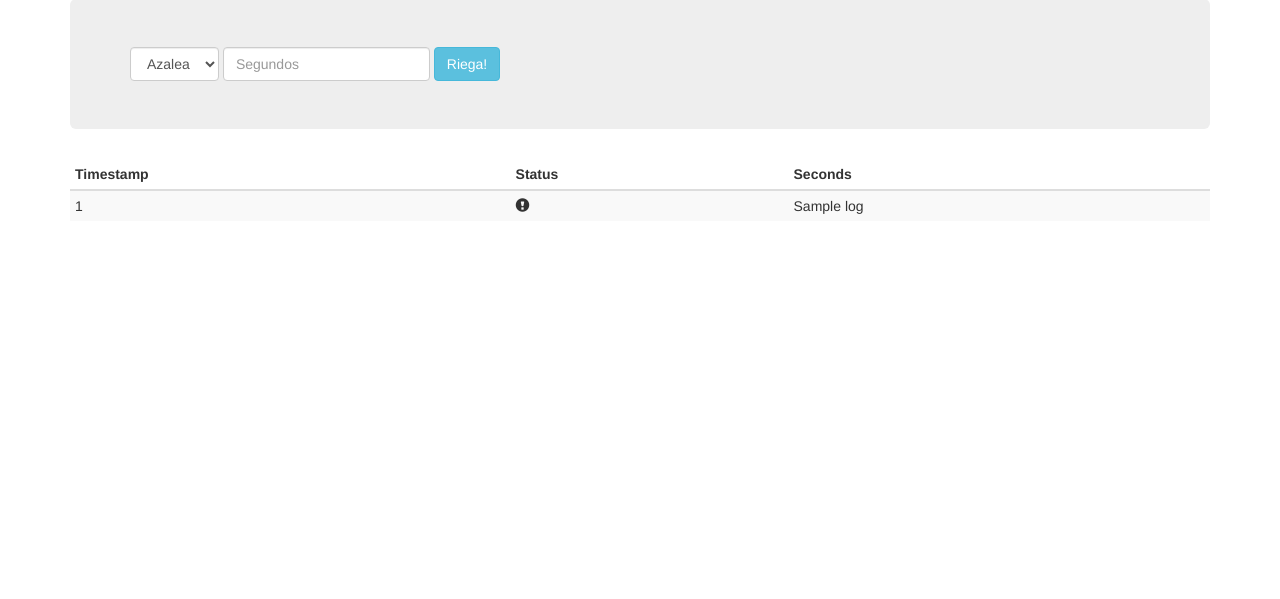
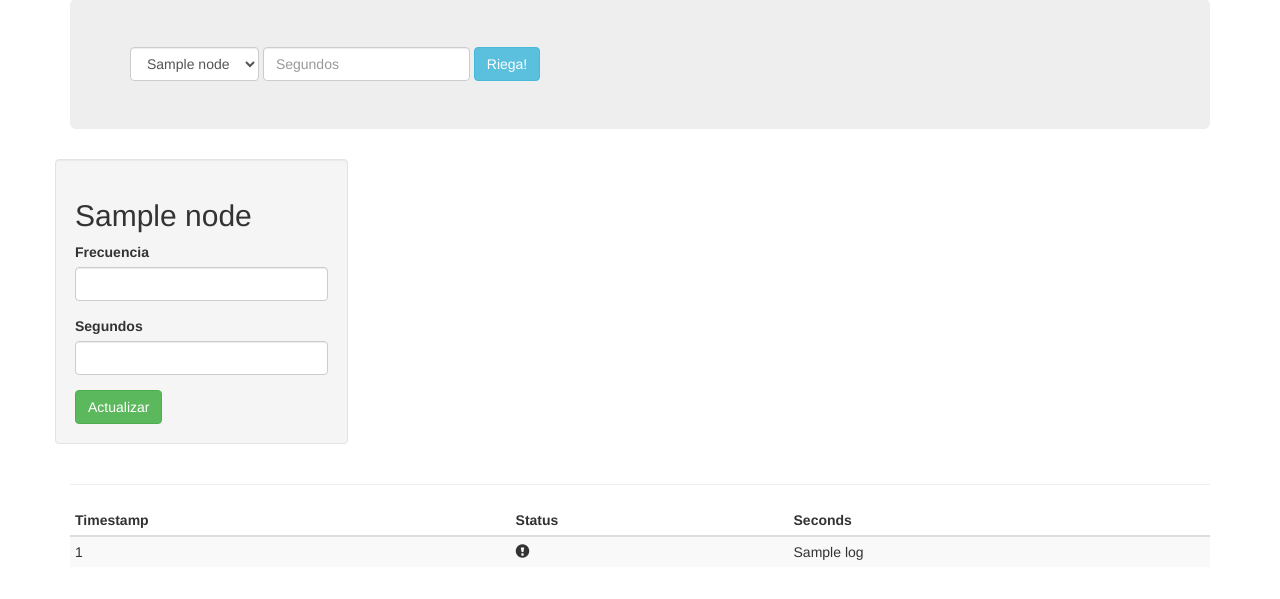
Before and after one commit to mzaforas/irrigation, a Flask app: template templates/index.html in a window 1280 px wide. Shown: the part 51-650 px from the top of the page. Run offline with Flask 2, Linux system fonts and the light colour scheme; the template is opened without the code that fills it: most values are stand-ins (such as "Sample title", 1, 10 or a date in 2020); some libraries are stand-ins or nearby versions.

Commit message:
add support for config plant nodes with frequency and seconds

```diff
--- a/irrigation.py
+++ b/irrigation.py
@@ -41,7 +41,9 @@ def index():
 
     logs = cursor.execute('select datetime(timestamp, "unixepoch"), status, irrigation_seconds, node_id from logs order by timestamp limit 10').fetchall()
 
-    return render_template('index.html', logs=logs)
+    nodes = cursor.execute('select id, name, frequency, seconds from nodes').fetchall()
+
+    return render_template('index.html', logs=logs, nodes=nodes)
 
 
 @app.route("/irrigate", methods=['POST'])
@@ -95,9 +97,26 @@ def log(seconds, status):
 
     db_conn = getattr(g, 'db_conn', None)
     cursor = db_conn.cursor()
-    cursor.execute('insert into logs (timestamp, status, irrigation_seconds, node_id) values (?, ?, ?, ?)', (now.timestamp, status, seconds, 1))
+    cursor.execute('insert into logs (timestamp, status, irrigation_seconds, node_id) values (?, ?, ?, ?)',
+                   (now.timestamp, status, seconds, 1))
     db_conn.commit()
 
+@app.route("/update-node", methods=['POST'])
+def update_node():
+    node_id = request.form['id']
+    name = request.form['name']
+    frequency = request.form['frequency']
+    seconds = request.form['seconds']
+
+    db_conn = getattr(g, 'db_conn', None)
+    cursor = db_conn.cursor()
+    cursor.execute('update nodes set frequency=?, seconds=? where id=?',
+                   (frequency, seconds, node_id))
+    db_conn.commit()
+
+    flash(u'Parámetros de riego de "{}" actualizados a {} veces al día durante {} segundos'
+          .format(name, frequency, seconds), category='success')
+    return redirect(url_for('index'))
 
 @app.before_request
 def before_request():
@@ -109,6 +128,7 @@ def teardown_request(exception):
     db_conn = getattr(g, 'db_conn', None)
     if db_conn is not None:
         db_conn.close()
+
 
 # DB auxiliar functions
 def connect_db(app):
--- a/schema.sql
+++ b/schema.sql
@@ -14,5 +14,7 @@ drop table if exists nodes;
 create table nodes (
   id integer primary key autoincrement,
   name text not null,
+  frequency integer not null,
+  seconds integer not null,
   unique (name)
 );
--- a/templates/index.html
+++ b/templates/index.html
@@ -5,7 +5,9 @@
     <form role="form" action="{{ url_for('irrigate') }}" method="post" class="form-inline">
         <div class="form-group">
 	  <select class="form-control">
-	    <option>Azalea</option>
+          {% for node in nodes %}
+	        <option value="{{ node.0 }}">{{ node.1 }}</option>
+          {% endfor %}
 	  </select>
 	</div>
 	<div class="form-group">
@@ -14,6 +16,37 @@
         <button type="submit" class="btn btn-info">Riega!</button>
     </form>
 </div>
+
+<div class="row">
+{% for node in nodes %}
+    <div class="col-lg-3 well">
+      <h2>{{ node.1|capitalize }}</h2>
+      <form role="form" action="{{ url_for('update_node') }}" method="post">
+
+        <input type="hidden" name="id" value="{{ node.0 }}">
+        <input type="hidden" name="name" value="{{ node.1 }}">
+
+        <div class="form-group">
+            <label for="frequency">Frecuencia</label>
+            <div>
+              <input type="number" min="0" max="6" step="2" class="form-control" name="frequency" id="frequency" value="{{ node.2 }}">
+            </div>
+        </div>
+
+        <div class="form-group">
+            <label for="seconds">Segundos</label>
+            <div>
+              <input type="number" min="0" class="form-control" name="seconds" id="seconds" value="{{ node.3 }}">
+            </div>
+        </div>
+        <button type="submit" class="btn btn-success">Actualizar</button>
+      </form>
+    </div>
+
+{% endfor %}
+</div>
+
+<hr>
 
 <table class="table table-striped table-condensed table-responsive">
     <thead>
```
Lines whose indentation alone changed are shown as unchanged.
